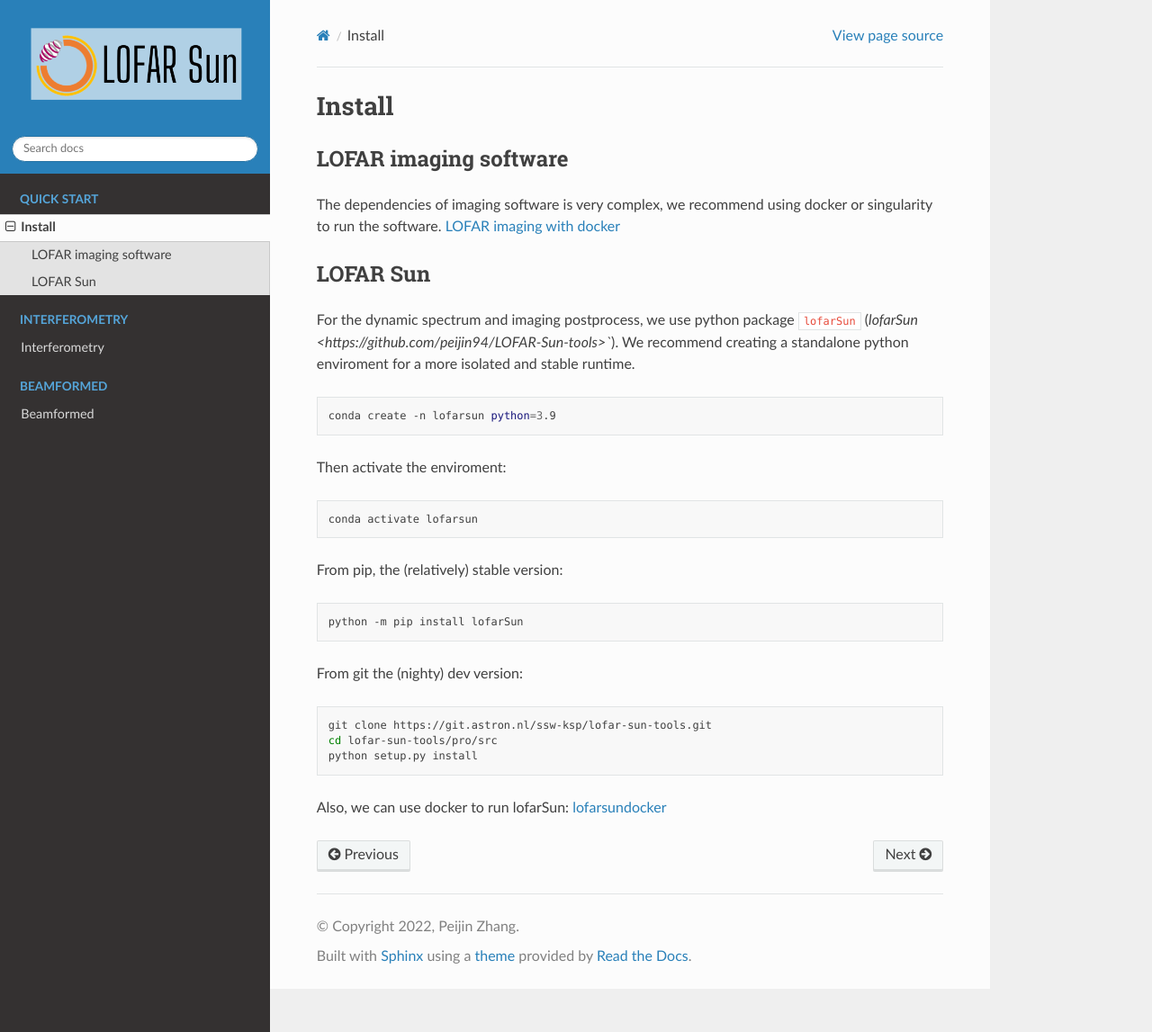
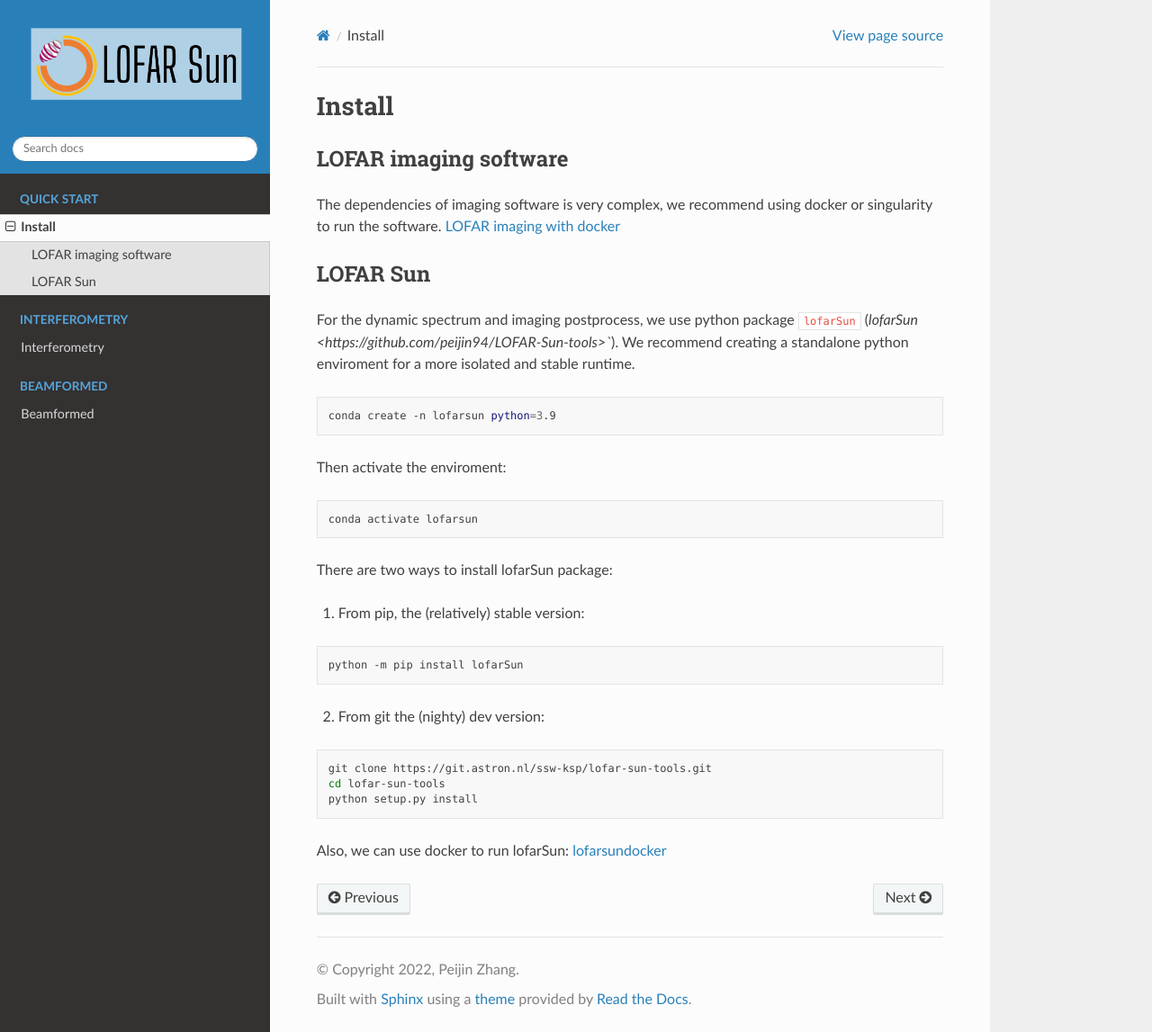
Before and after one commit to peijin94/LOFAR-Sun-tools, a Sphinx documentation site: the page built from docs/install.rst, in a window 1280 px wide and 1147 px high. Shown: the whole window at 90% size. Built offline with Sphinx 7.4.7 and the Read the Docs theme 2.0.0, drawn with Linux system fonts in a browser that asks for light colours.

Commit message:
update doc

```diff
--- a/docs/install.rst
+++ b/docs/install.rst
@@ -25,18 +25,21 @@ Then activate the enviroment:
 
    conda activate lofarsun
 
-From pip, the (relatively) stable version:
+
+There are two ways to install lofarSun package:
+
+(1) From pip, the (relatively) stable version:
 
 .. code:: bash
 
    python -m pip install lofarSun
 
-From git the (nighty) dev version:
+(2) From git the (nighty) dev version:
 
 .. code:: bash
 
    git clone https://git.astron.nl/ssw-ksp/lofar-sun-tools.git
-   cd lofar-sun-tools/pro/src
+   cd lofar-sun-tools
    python setup.py install
 
 
```
